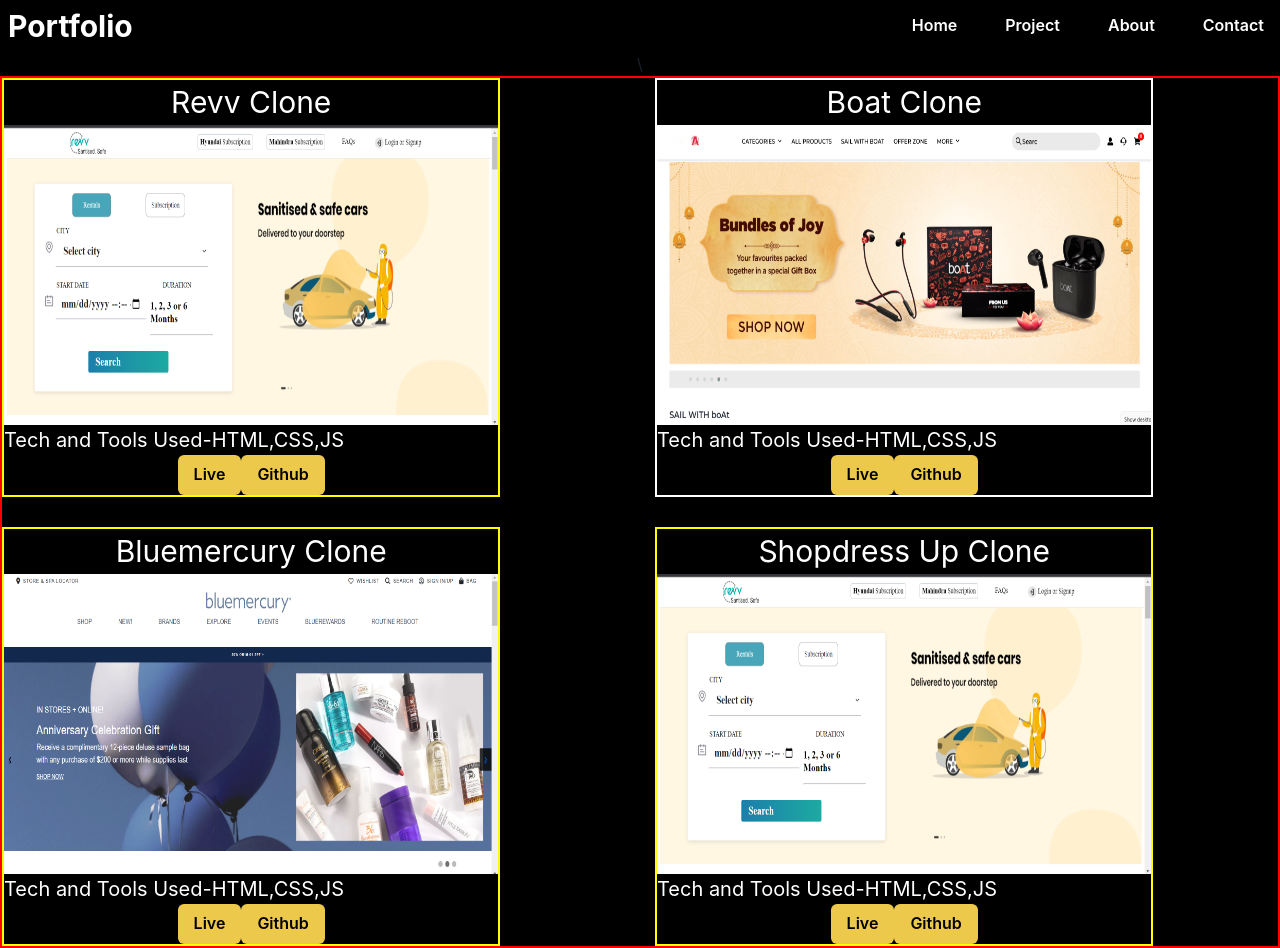
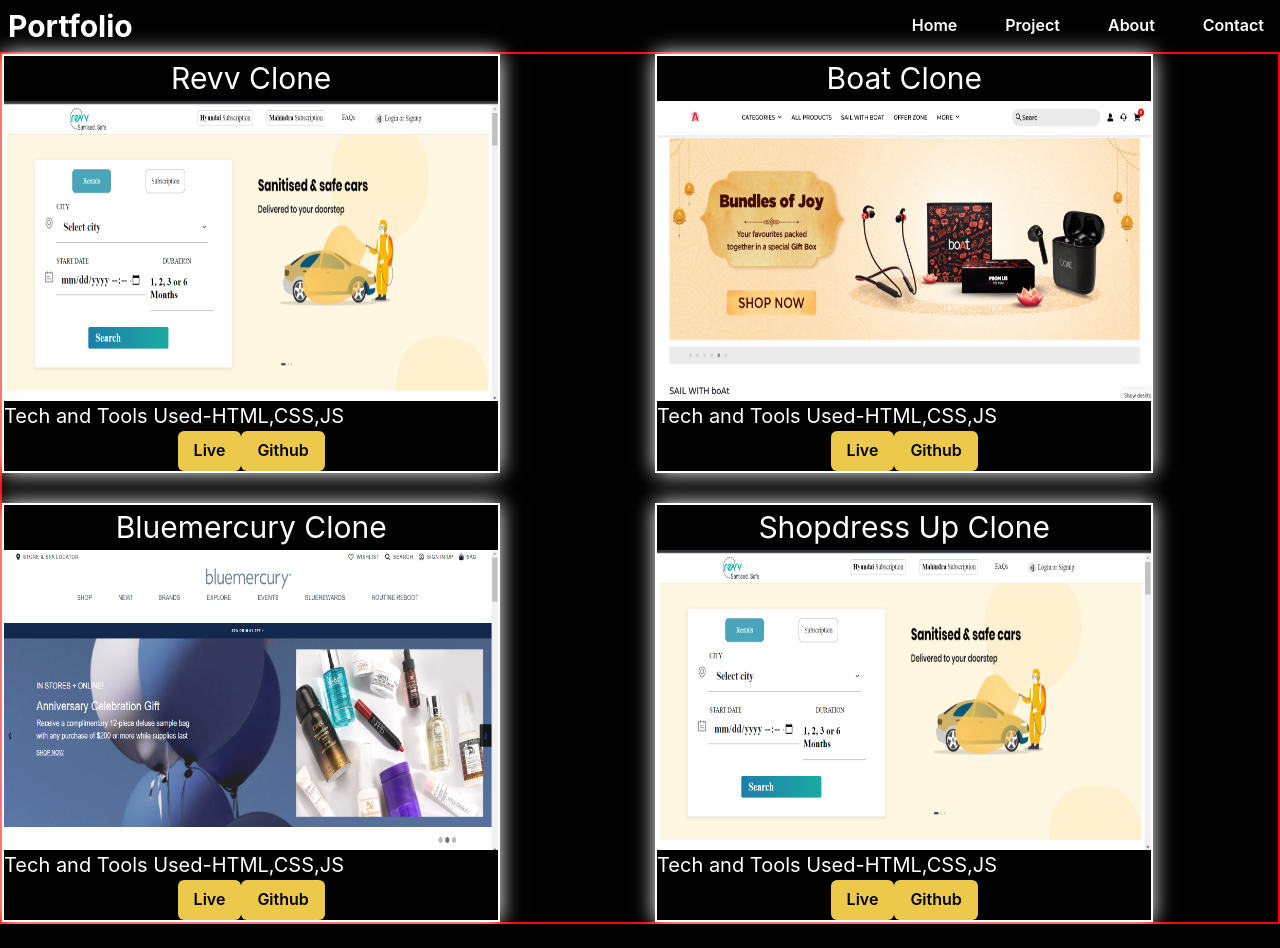
Before and after one commit to soroutmanisha2606/myportfolio, a React (Create React App) app: page /project in a window 1280 px wide. After the commit the page ends 924 px from the top, so only its background shows below. Built offline with nearby package versions, Linux system fonts and the light colour scheme.

Commit message:
adding 2

```diff
--- a/src/Allstyles/project.css
+++ b/src/Allstyles/project.css
@@ -28,6 +28,7 @@
 }
 .single_projet_box{
     width: 80%;
+    box-shadow: 0 0 20px white;
 
 }
 .single_projet_box2{
--- a/src/Components/Projects.jsx
+++ b/src/Components/Projects.jsx
@@ -8,9 +8,9 @@
 import "../Allstyles/project.css"
 const Projects = () => {
   return (<>
-  \
+
     <div className='project_main' style={{border:"2px solid red"}}>
-      <div className='single_projet_box'  style={{border:"2px solid yellow"}}>
+      <div className='single_projet_box'  >
       <h1 className='Headings'>Revv Clone</h1>
           <img className='rev_home' src={rev} width="100%"/>
           <div>
@@ -36,7 +36,7 @@
   <a href='https://github.com/soroutmanisha2606/revvpro' ><Button colorScheme='yellow' >Github</Button></a>
   </div>
         </div>
-        <div className='single_projet_box'  style={{border:"2px solid yellow"}}>
+        <div className='single_projet_box'  >
         <h1 className='Headings'>Bluemercury Clone</h1>
           <img className='rev_home' src={bluemercury} width="100%"/>
           <div>
@@ -49,7 +49,7 @@
   <a href='https://github.com/soroutmanisha2606/revvpro' ><Button colorScheme='yellow' >Github</Button></a>
   </div>
         </div>
-        <div className='single_projet_box'  style={{border:"2px solid yellow"}}>
+        <div className='single_projet_box'  >
         <h1 className='Headings'>Shopdress Up Clone</h1>
           <img className='rev_home' src={rev} width="100%"/>
           <div>
```
